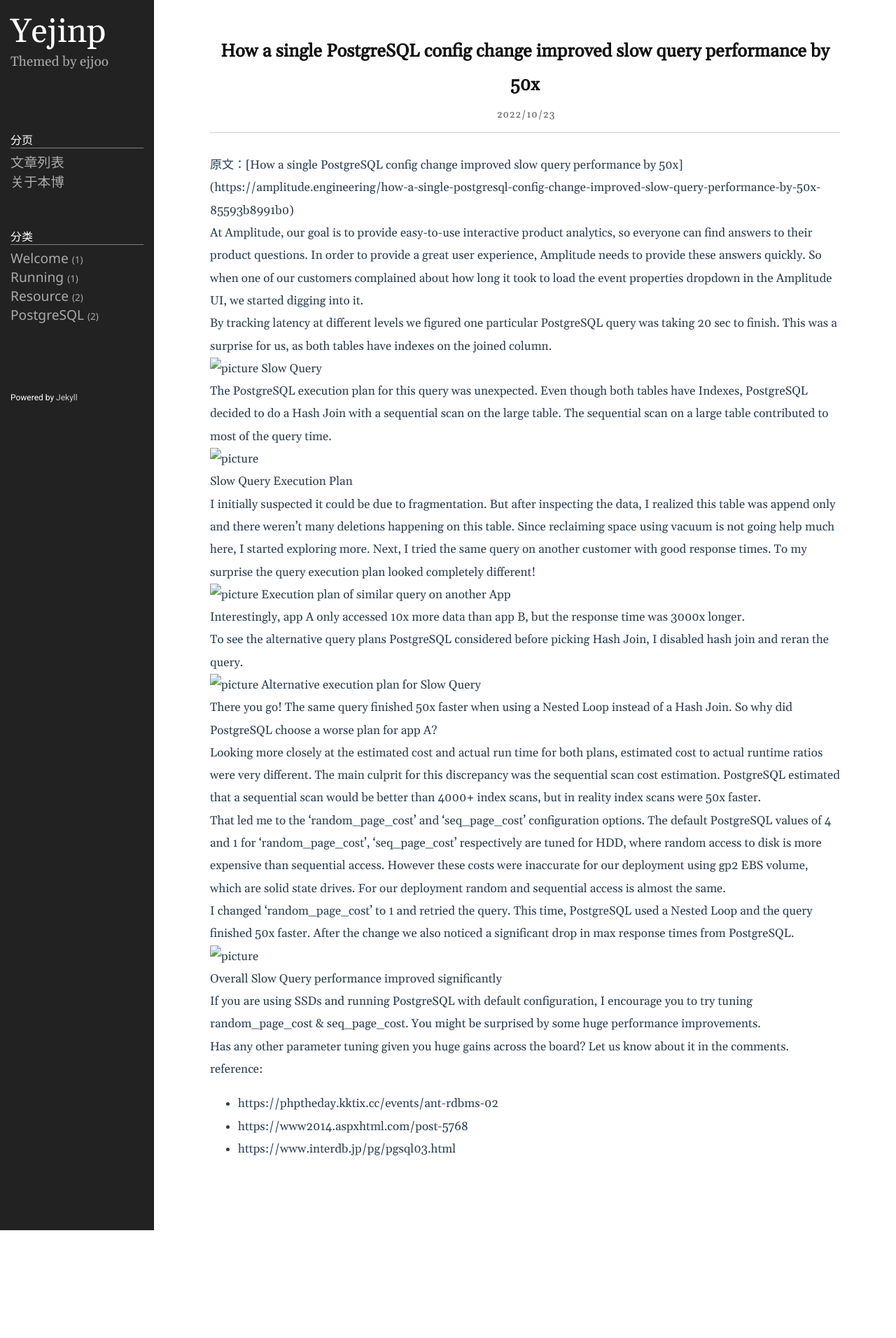
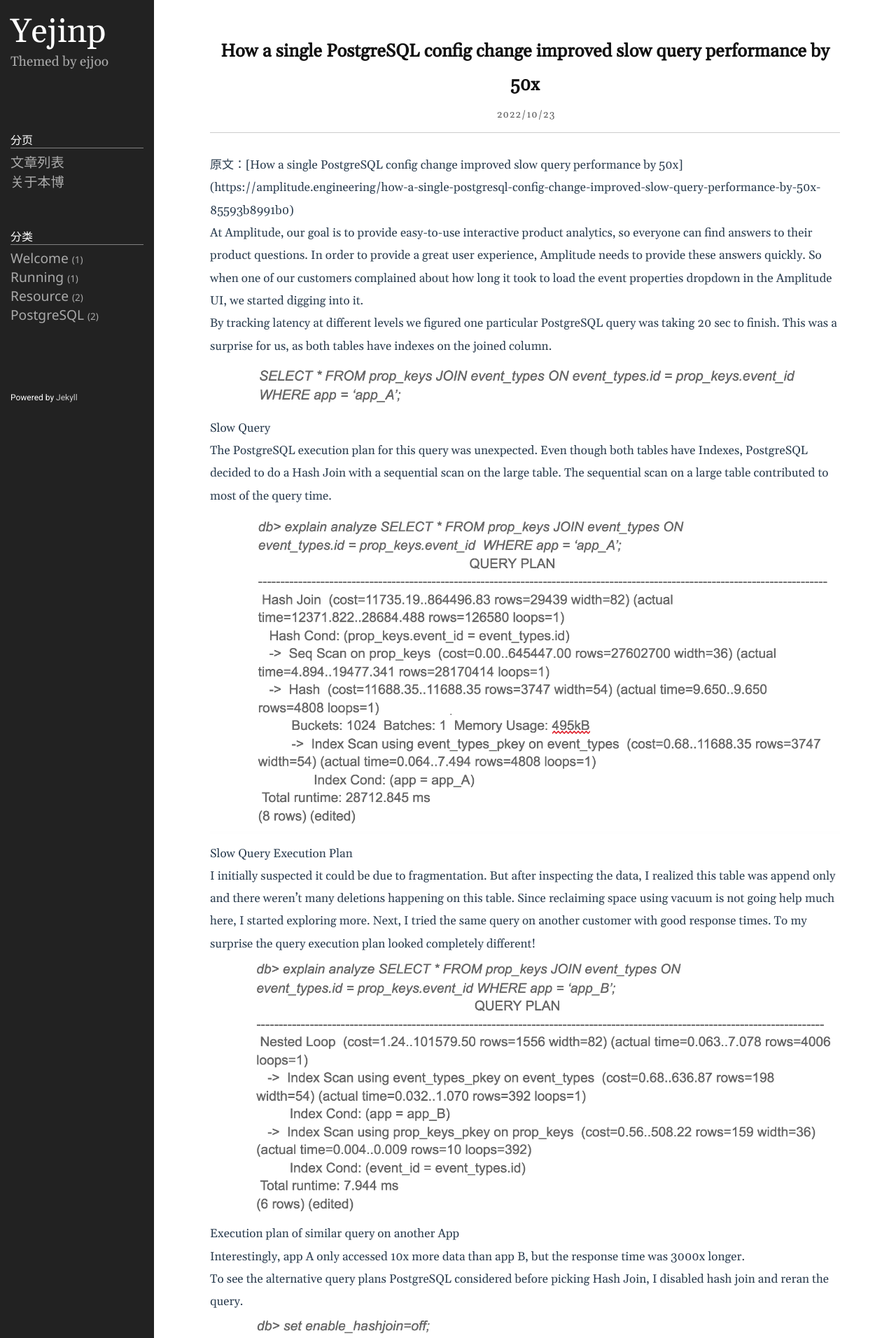
Before and after one commit to yejinp/yejinp.github.io, a Jekyll site: the page built from _posts/2022-10-23-一個參數調整，如何將 PostgreSQL 慢查詢提速 50+ 倍.markdown, in a window 1280 px wide. Shown: the top 1912 px of the page at 70% size. Built offline with Jekyll 4.4.1, drawn with Linux system fonts in a browser that asks for light colours; before the commit the page ends 1758 px from its top, so only the background shows below that.

Commit message:
adjust document

```diff
--- a/_posts/2022-10-23-一個參數調整，如何將 PostgreSQL 慢查詢提速 50+ 倍.markdown
+++ b/_posts/2022-10-23-一個參數調整，如何將 PostgreSQL 慢查詢提速 50+ 倍.markdown
@@ -12,19 +12,19 @@
 
 By tracking latency at different levels we figured one particular PostgreSQL query was taking 20 sec to finish. This was a surprise for us, as both tables have indexes on the joined column.
 
-![picture](/2022/postgres/pic/155146_PNOG_2720166.png "Slow Query")
+![picture](/2022/postgresql/pic/155146_PNOG_2720166.png "Slow Query")
 Slow Query
 
 The PostgreSQL execution plan for this query was unexpected. Even though both tables have Indexes, PostgreSQL decided to do a Hash Join with a sequential scan on the large table. The sequential scan on a large table contributed to most of the query time.
 
-![picture](/2022/postgres/pic/155222_OKw5_2720166.png "Slow Query Execution Plan")
+![picture](/2022/postgresql/pic/155222_OKw5_2720166.png "Slow Query Execution Plan")
 
 Slow Query Execution Plan
 
 I initially suspected it could be due to fragmentation. But after inspecting the data, I realized this table was append only and there weren’t many deletions happening on this table. Since reclaiming space using vacuum is not going help much here, I started exploring more. Next, I tried the same query on another customer with good response times. To my surprise the query execution plan looked completely different!
 
 
-![picture](/2022/postgres/pic/155302_dgUC_2720166.png "similar Query")
+![picture](/2022/postgresql/pic/155302_dgUC_2720166.png "similar Query")
 Execution plan of similar query on another App
 
 Interestingly, app A only accessed 10x more data than app B, but the response time was 3000x longer.
@@ -32,7 +32,7 @@
 To see the alternative query plans PostgreSQL considered before picking Hash Join, I disabled hash join and reran the query.
 
 
-![picture](/2022/postgres/pic/155333_HNGI_2720166.png "Alternative execution plan")
+![picture](/2022/postgresql/pic/155333_HNGI_2720166.png "Alternative execution plan")
 Alternative execution plan for Slow Query
 
 
@@ -44,7 +44,7 @@
 
 I changed ‘random_page_cost’ to 1 and retried the query. This time, PostgreSQL used a Nested Loop and the query finished 50x faster. After the change we also noticed a significant drop in max response times from PostgreSQL.
 
-![picture](/2022/postgres/pic/155432_GxGa_2720166.png "Slow Query")
+![picture](/2022/postgresql/pic/155432_GxGa_2720166.png "Slow Query")
 
 Overall Slow Query performance improved significantly
 
```
